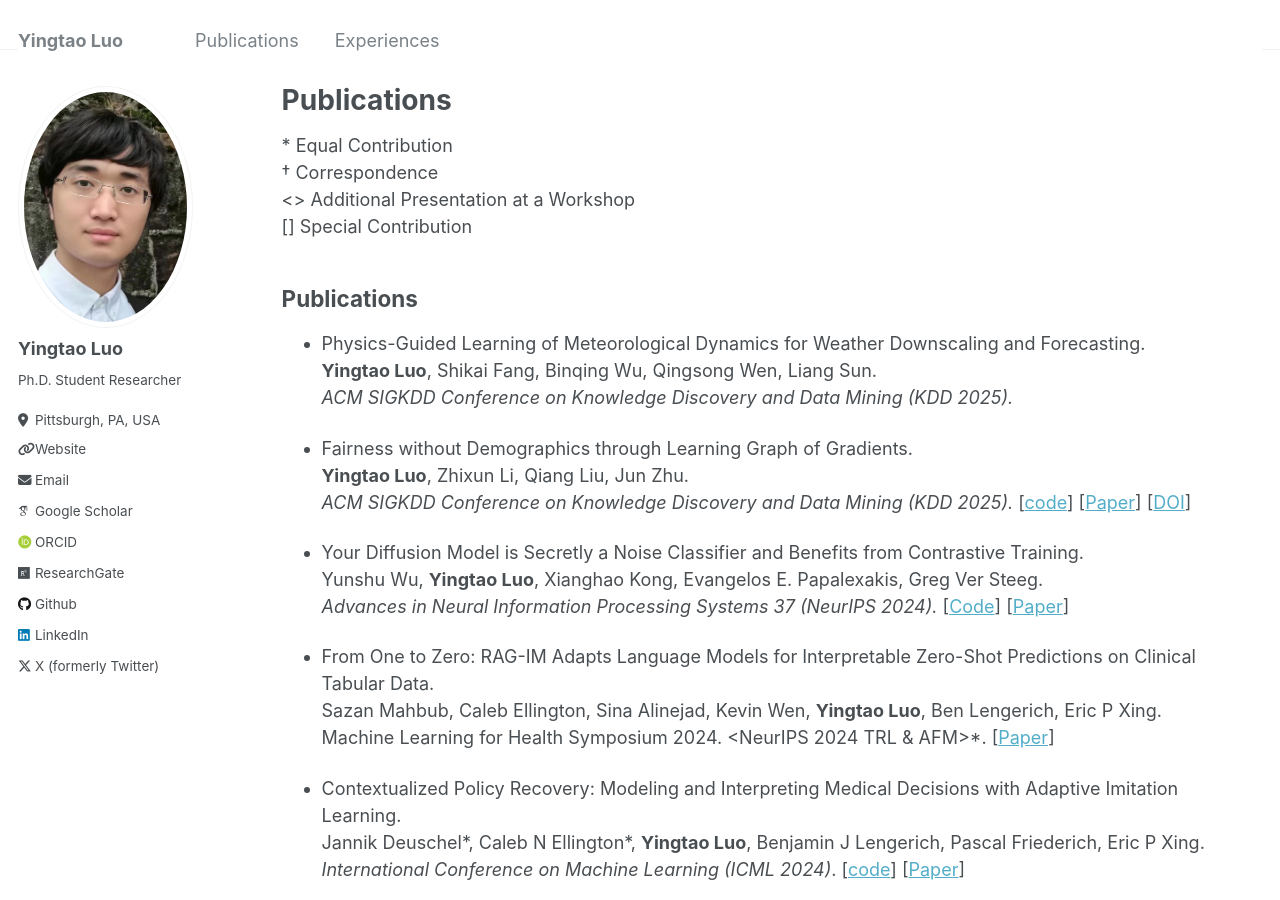
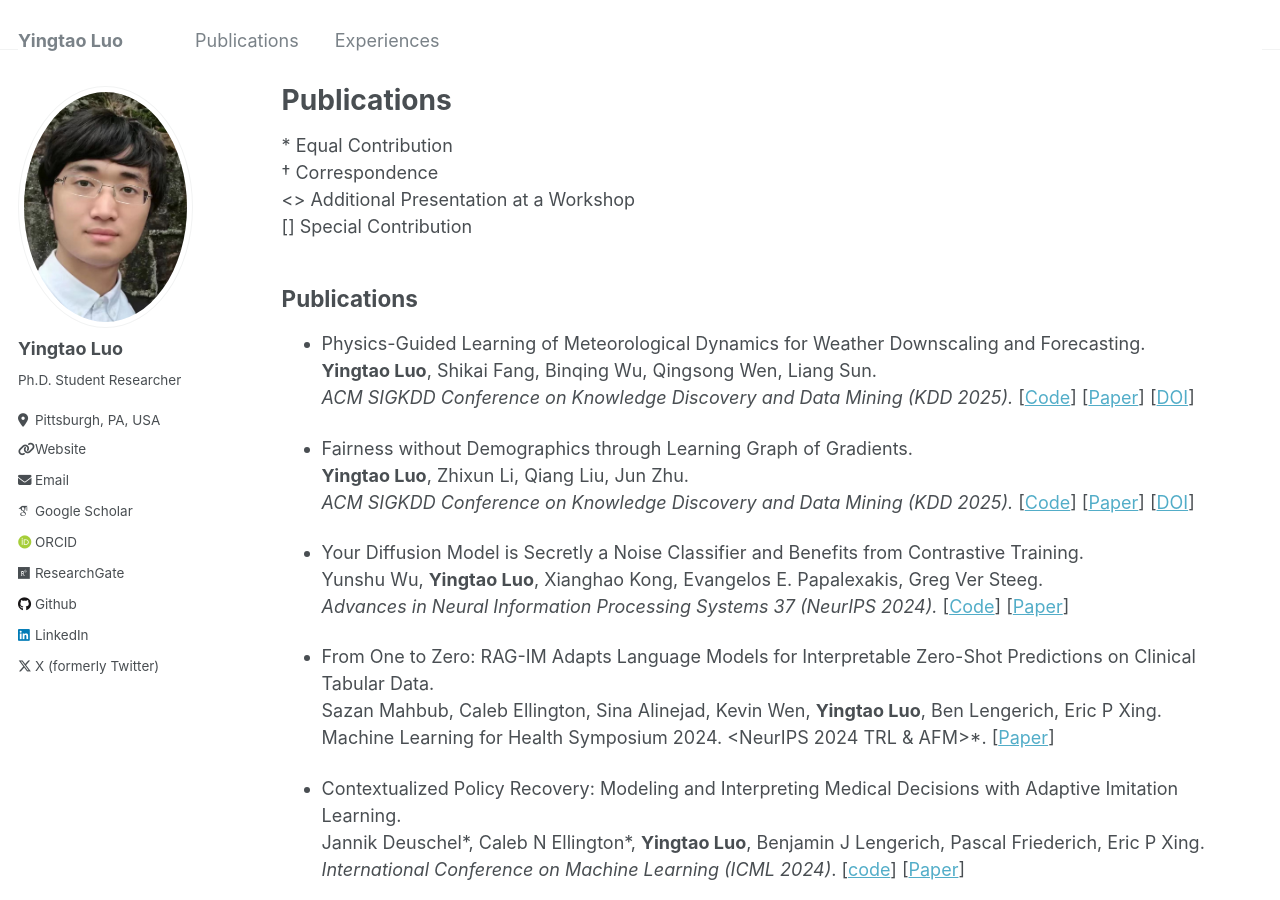
Before and after one commit to yingtaoluo/yingtaoluo.github.io, a Jekyll site: the page built from _pages/publications.md, in a window 1280 px wide and 900 px high. Built offline with Jekyll 4.4.1, drawn with Linux system fonts in a browser that asks for light colours; some web fonts are replaced.

Commit message:
Update publications.md

```diff
--- a/_pages/publications.md
+++ b/_pages/publications.md
@@ -19,11 +19,11 @@ author_profile: true
 ## Publications
 * Physics-Guided Learning of Meteorological Dynamics for Weather Downscaling and Forecasting.
 __Yingtao Luo__, Shikai Fang, Binqing Wu, Qingsong Wen, Liang Sun.
-*ACM SIGKDD Conference on Knowledge Discovery and Data Mining (KDD 2025).*
+*ACM SIGKDD Conference on Knowledge Discovery and Data Mining (KDD 2025).*  [[Code](https://github.com/yingtaoluo/PhyDL-NWP)] [[Paper](https://arxiv.org/pdf/2505.14555)] [[DOI](https://doi.org/10.1145/3711896.3737081)]
 
 * Fairness without Demographics through Learning Graph of Gradients.
 __Yingtao Luo__, Zhixun Li, Qiang Liu, Jun Zhu.
-*ACM SIGKDD Conference on Knowledge Discovery and Data Mining (KDD 2025).*  [[code](https://github.com/yingtaoluo/Graph-of-Gradient/)] [[Paper](https://arxiv.org/pdf/2412.03706)] [[DOI](https://doi.org/10.1145/3690624.3709160)]
+*ACM SIGKDD Conference on Knowledge Discovery and Data Mining (KDD 2025).*  [[Code](https://github.com/yingtaoluo/Graph-of-Gradient/)] [[Paper](https://arxiv.org/pdf/2412.03706)] [[DOI](https://doi.org/10.1145/3690624.3709160)]
 
 * Your Diffusion Model is Secretly a Noise Classifier and Benefits from Contrastive Training.
 Yunshu Wu, __Yingtao Luo__, Xianghao Kong, Evangelos E. Papalexakis, Greg Ver Steeg.
```
